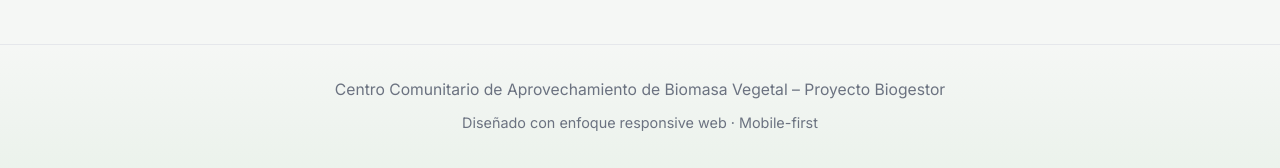
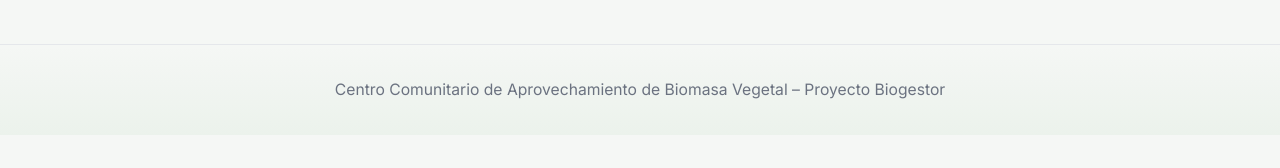
Before and after one commit to Yeko04/biogestor, a plain HTML site: page index.html in a window 1280 px wide. Shown: the part 3135-3303 px from the top of the page. After the commit the page ends 3270 px from the top, so only its background shows below. Drawn offline with nearby package versions, Linux system fonts and the light colour scheme.

Commit message:
feat: Remove text in the footer

```diff
--- a/index.html
+++ b/index.html
@@ -76,7 +76,6 @@
   <footer class="footer">
     <div class="container footer-content">
       <p class="footer-text">Centro Comunitario de Aprovechamiento de Biomasa Vegetal – Proyecto Biogestor</p>
-      <p class="footer-text footer-text-sm">Diseñado con enfoque responsive web · Mobile-first</p>
     </div>
   </footer>
 
```
